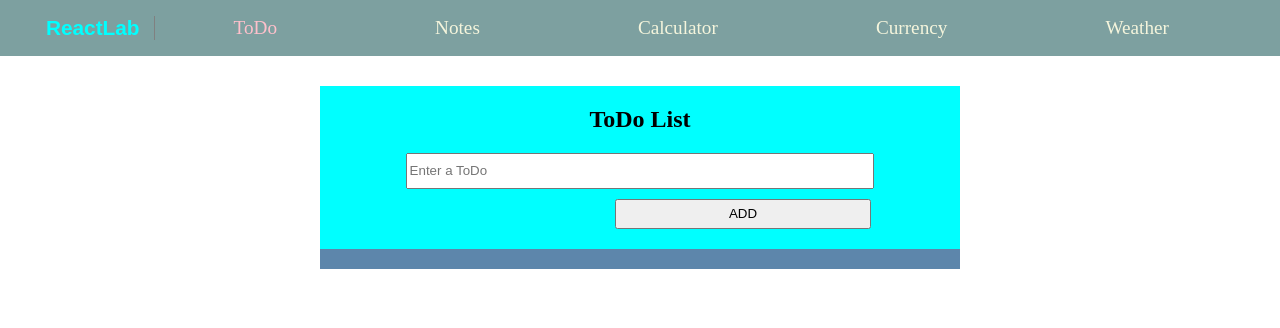
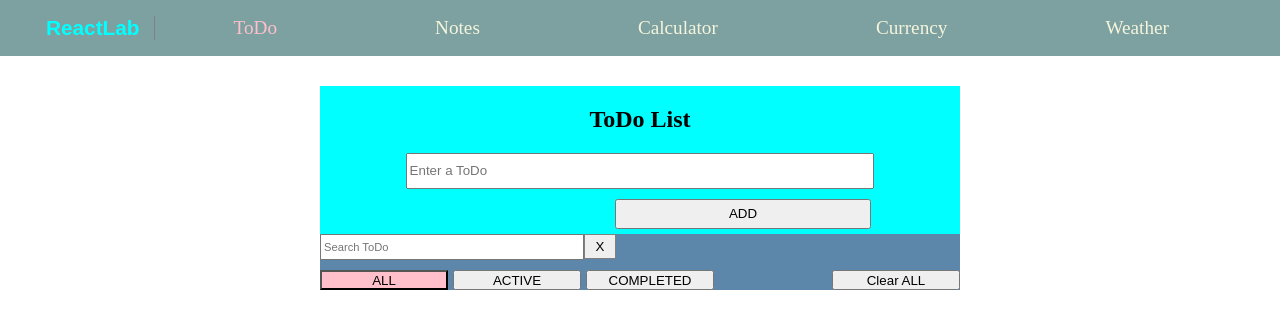
Before and after one commit to Salih041/ReactLab, a React (Vite) app: page /todolist in a window 1280 px wide. Shown: the top 328 px of the page. Built offline with nearby package versions, Linux system fonts and the light colour scheme.

Commit message:
Update Todo features : toggle, filter, search, clear

```diff
--- a/src/components/Todocomponents/TodosList.jsx
+++ b/src/components/Todocomponents/TodosList.jsx
@@ -1,19 +1,45 @@
-import React from 'react'
-import { useSelector } from 'react-redux'
+import React, { useState } from 'react'
+import { useDispatch, useSelector } from 'react-redux'
 import Todo from './Todo'
+import { cleanTodos } from '../../redux/todoSlice'
 
 function TodosList() {
 
-    const {todos} = useSelector((store)=>store.todos)
+    const { todos } = useSelector((store) => store.todos)
+
+    const [filter, setFilter] = useState("all") // all | active | completed
+    const [searchTerm, setSearchTerm] = useState("")
+    const dispatch = useDispatch();
+
+    const filteredTodos = todos.filter((todo) => {
+        if (filter === "active" && todo.isCompleted) return false;
+        if (filter === "completed" && !todo.isCompleted) return false;
+
+        if (!todo.content.toLowerCase().includes(searchTerm.toLowerCase())) return false
+
+        return true;
+    })
 
     return (
         <div className='TodosContainer'>
+            <div className='searchDiv'>
+                <input type="text" placeholder='Search ToDo' className='searchTodoInput' value={searchTerm} onChange={(e) => setSearchTerm(e.target.value)} />
+                <button className='cleanSearch Button' onClick={() => setSearchTerm("")}>X</button>
+            </div>
+            <div className='FilterButtonsContainer'>
+                <button className={`filterAll Button ${filter === "all" ? "active" : ""}`} onClick={() => setFilter("all")}>ALL</button>
+                <button className={`filterActive Button ${filter === "active" ? "active" : ""}`} onClick={() => setFilter("active")}>ACTIVE</button>
+                <button className={`filterCompleted Button ${filter === "completed" ? "active" : ""}`} onClick={() => setFilter("completed")}>COMPLETED</button>
+                <button onClick={() => dispatch(cleanTodos())} className='Clear Button'>Clear ALL</button>
+            </div>
             {
-                todos && todos.map((todo)=>(
+                filteredTodos && filteredTodos.map((todo) => (
                     <Todo key={todo.id} todoProps={todo}></Todo>
                 ))
             }
         </div>
+
+
     )
 }
 
--- a/src/css/Todo.css
+++ b/src/css/Todo.css
@@ -4,7 +4,6 @@
     display: flex;
     flex-direction: column;
     width: 50%;
-    height: 175px;
     background-color: cyan;
     align-items: center;
 }
@@ -15,7 +14,7 @@
     display: flex;
     flex-direction: column;
     align-items: center;
-    padding-bottom: 20px;
+    padding-bottom: 5px;
 }
 .TodoInput
 {
@@ -38,7 +37,7 @@
 .TodosContainer
 {
     box-sizing: border-box;
-    padding-top: 20px;
+
     display: flex;
     flex-direction: column;
     justify-content: start;
@@ -67,3 +66,54 @@
 {
     background-color: gray;
 }
+
+.FilterButtonsContainer
+{
+    width: 100%;
+    display: flex;
+    justify-content: start;
+    align-items: center;
+    gap: 5px;
+}
+
+.Button
+{
+    width: 20%;
+    height: 20px;
+}
+
+.Clear
+{
+    height: 20px;
+    width: 20%;
+    margin-left: auto;
+}
+
+.Button:hover
+{
+    cursor: pointer;
+}
+
+Button.active
+{
+    background-color: pink;
+}
+
+.searchDiv
+{
+    display: flex;
+    width: 100%;
+    justify-content: start;
+}
+.searchTodoInput
+{
+    width: 40%;
+    height: 20px;
+    font-size: 0.7rem;
+}
+.cleanSearch
+{
+    width: 5%;
+    height: 25px;
+    border: 1px solid gray;
+}
--- a/src/redux/todoSlice.jsx
+++ b/src/redux/todoSlice.jsx
@@ -43,10 +43,15 @@ export const todoSlice = createSlice({
                 return todo.id == action.payload ? {...todo, isCompleted:!todo.isCompleted}:todo
             })
             WriteTodosToLocal(state)
+        },
+        cleanTodos : (state,action) =>
+        {
+            state.todos = [];
+            WriteTodosToLocal(state);
         }
     }
 })
 
-export const {addTodo,removeTodo,updateTodo,toggleTodo} = todoSlice.actions
+export const {addTodo,removeTodo,updateTodo,toggleTodo ,cleanTodos} = todoSlice.actions
 
 export default todoSlice.reducer
```
